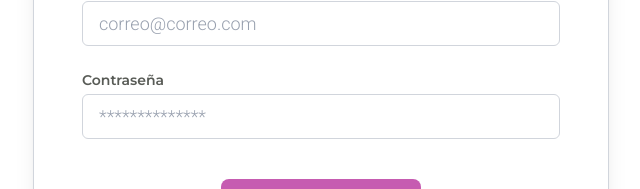
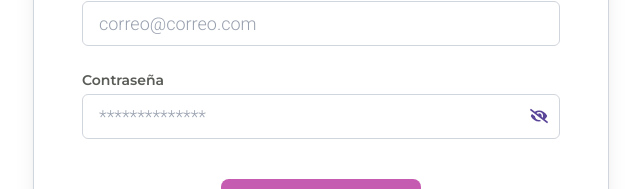
Before and after one commit to MarcoGArana/Frontend-PNC, a React (Vite) app in the folder learnsy/: page /login in a window 1280 px wide. Shown: the part 407-596 px from the top of the page, without its empty margins (319-959 px from the left). Built offline with nearby package versions, Linux system fonts and the light colour scheme.

Commit message:
feat: add password visibility toggle icon :sparkles:

```diff
--- a/learnsy/src/pages/login/login.jsx
+++ b/learnsy/src/pages/login/login.jsx
@@ -4,6 +4,7 @@ import { useAuthStore } from '../../store/authStore';
 import { login } from '../../services/authService';
 import { useNavigate } from 'react-router-dom';
 import Swal from 'sweetalert2';
+import { FaEye, FaEyeSlash } from "react-icons/fa";
 
 const Login = () => {
     const navigate = useNavigate();
@@ -41,6 +42,8 @@ const Login = () => {
 
     const [nameOrEmail, setNameOrEmail] = useState('')
     const [password, setPassword] = useState('')
+    const [showPassword, setShowPassword] = useState(false);
+
 
     const handleSubmit = (e) => {
         e.preventDefault()
@@ -83,15 +86,26 @@ const Login = () => {
                         />
                     </div>
 
-                    <div className="flex flex-col w-full">
+                    <div className="flex flex-col w-full relative">
                         <label className="text-sm font-semibold body text-medium mb-1">Contraseña</label>
-                        <input
-                            type="password"
-                            value={password}
-                            onChange={(e) => setPassword(e.target.value)}
-                            placeholder="**************"
-                            className="w-full title-font font-light text-[var(--color-border-shadow)]  placeholder:text-gray-400 border border-gray-300 rounded-md px-4 py-2 focus:outline-none focus:ring-2 focus:ring-purple-400 "
-                        />
+
+                        <div className="relative w-full">
+                            <input
+                                type={showPassword ? "text" : "password"}
+                                value={password}
+                                onChange={(e) => setPassword(e.target.value)}
+                                placeholder="**************"
+                                className="w-full title-font font-light text-[var(--color-border-shadow)] placeholder:text-gray-400 border border-gray-300 rounded-md px-4 py-2 pr-10 focus:outline-none focus:ring-2 focus:ring-purple-400"
+                            />
+
+                            <button
+                                type="button"
+                                onClick={() => setShowPassword(!showPassword)}
+                                className="absolute right-3 top-1/2 -translate-y-1/2 text-gray-400 hover:text-gray-600"
+                            >
+                                {showPassword ? <FaEye size={18} className="text-gray-500" /> : <FaEyeSlash size={18} className="text-gray-500"/>}
+                            </button>
+                        </div>
                     </div>
 
                     <div className="flex justify-center">
```
